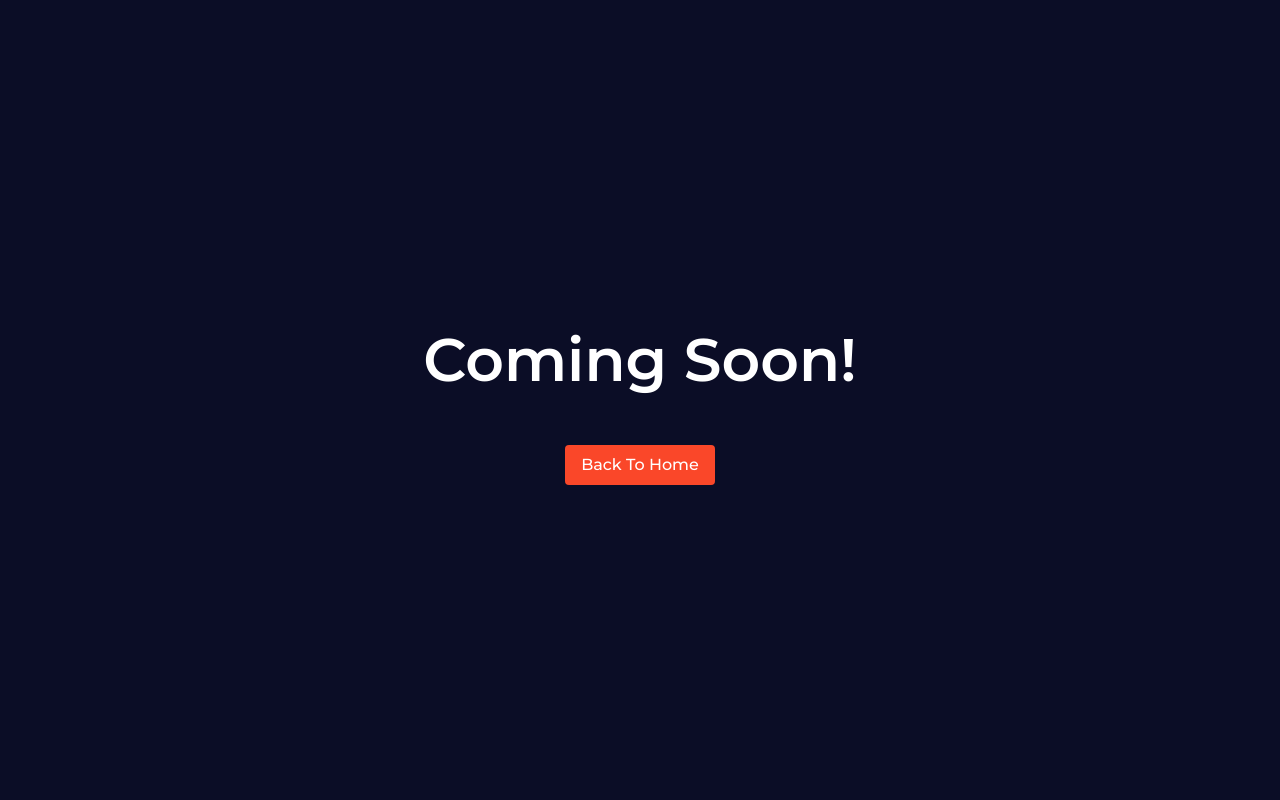
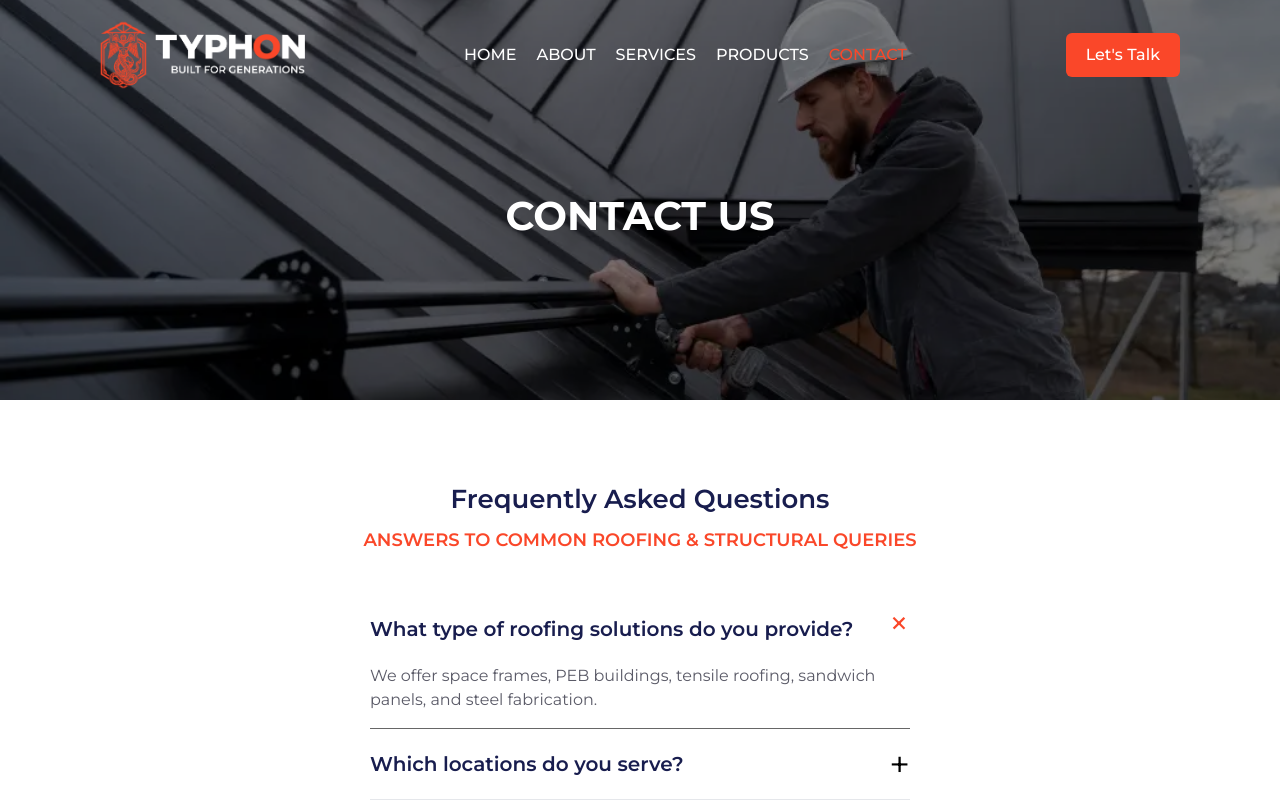
Before and after one commit to akmmubashir/typhon-web, a Next.js app: page /contact in a window 1280 px wide. Shown: the top 800 px of the page. Built offline with nearby package versions, Linux system fonts and the light colour scheme.

Commit message:
contact banner setup

```diff
--- a/app/about/page.tsx
+++ b/app/about/page.tsx
@@ -14,7 +14,7 @@ const page = () => {
       <Banner
         title="About Us"
         // tagLine="Learn more about our company"
-        img="/assets/about/aboutBanner.webp"
+        img="/assets/common/aboutBanner.webp"
         titleClass="uppercase mt-8"
         tagLineClass="uppercase"
       />
--- a/app/contact/page.tsx
+++ b/app/contact/page.tsx
@@ -1,20 +1,22 @@
 import React from "react";
-import Link from "next/link";
+import Footer from "../components/footer";
+import Banner from "../components/banner";
+import Header from "../components/header";
+import Faq from "../components/faq";
 
 const page = () => {
   return (
-    <div className="bg-[#0b0d26] h-screen flex items-center justify-center text-white flex-col gap-6">
-      <div className="flex flex-col justify-center items-center gap-10">
-        <h1 className="text-[60px] max-lg:text-[40px] font-semibold">
-          Coming Soon!
-        </h1>
-        <Link
-          href="/"
-          className="bg-[#fa4729] hover:bg-[#db2b0e] px-4 py-2 rounded font-medium"
-        >
-          Back To Home
-        </Link>
-      </div>
+    <div className="bg-white w-full">
+      <Header />
+      <Banner
+        title="Contact Us"
+        // tagLine="Learn more about our company"
+        img="/assets/common/contactBanner.webp"
+        titleClass="uppercase mt-8"
+        tagLineClass="uppercase"
+      />
+      <Faq />
+      <Footer />
     </div>
   );
 };
```
Also changed, not shown: public/assets/common/aboutBanner.webp (renamed from public/assets/about/aboutBanner.webp), public/assets/common/contactBanner.webp (added).
